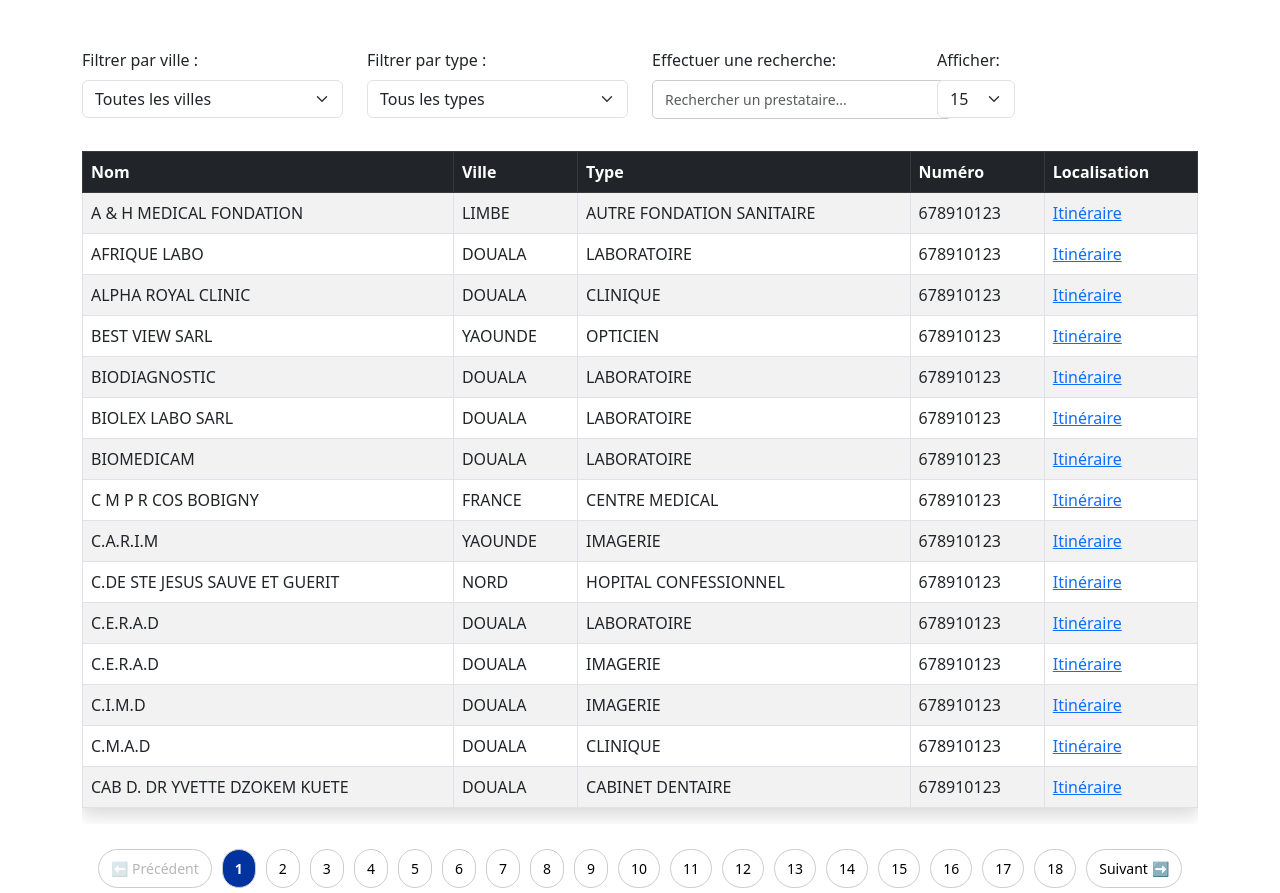
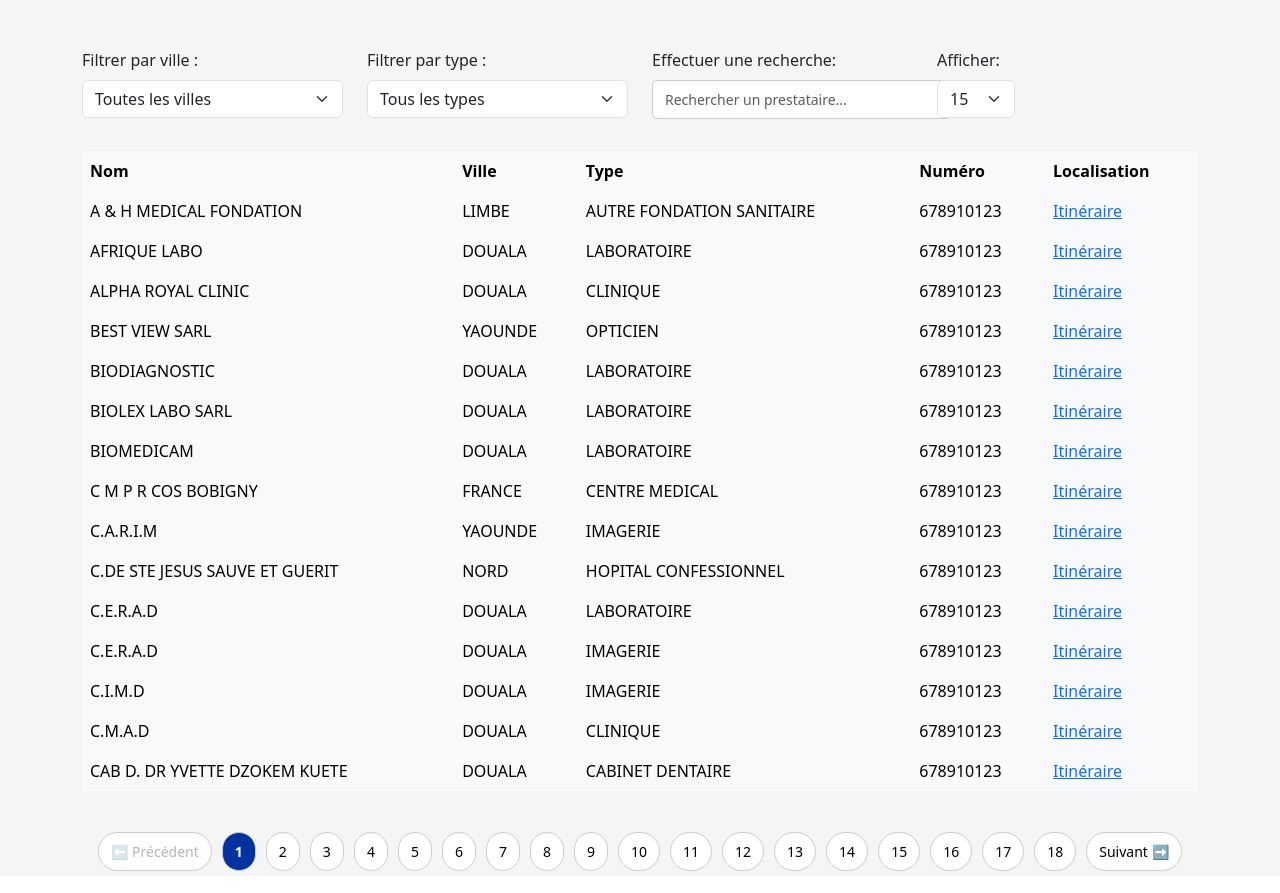
Before and after one commit to Renew32/WxDB, a Django app: page /prestataires/ in a window 1280 px wide. Shown: the part 425-1318 px from the top of the page. After the commit the page ends 1296 px from the top, so only its background shows below. Run offline with Django 4.2, Linux system fonts and the light colour scheme; data comes from the database, SQL or seed files in the repository; some libraries are stand-ins or nearby versions.

Commit message:
Tableau update
body background et Table update

```diff
--- a/chanas/presta/static/css/style.css
+++ b/chanas/presta/static/css/style.css
@@ -1,3 +1,9 @@
+@import "bootstrap/scss/functions";
+@import "bootstrap/scss/variables";
+@import "bootstrap/scss/utilities";
+
+
+
 .top-navbar {
     background-color: #EAECF6;
     z-index: 1050; /* Toujours au-dessus */
@@ -25,7 +31,7 @@
 /* Empêche le contenu d'être caché sous les navbars */
 body {
     padding-top: calc(50px + 75px); /* Calcule automatiquement la hauteur des navbars */
-}
+    background-color: whitesmoke}
 
 .top-header {
     background: #f8f9fa;
--- a/chanas/presta/templates/presta/liste_presta.html
+++ b/chanas/presta/templates/presta/liste_presta.html
@@ -108,8 +108,8 @@
 
         <!-- Tableau des prestataires -->
         <div class="table-responsive">
-            <table class="table table-striped table-bordered shadow">
-                <thead class="table-dark">
+            <table class="table table-light table-borderless">
+                <thead class="table-light">
                     <tr>
                         <th>Nom</th>
                         <th>Ville</th>
```
